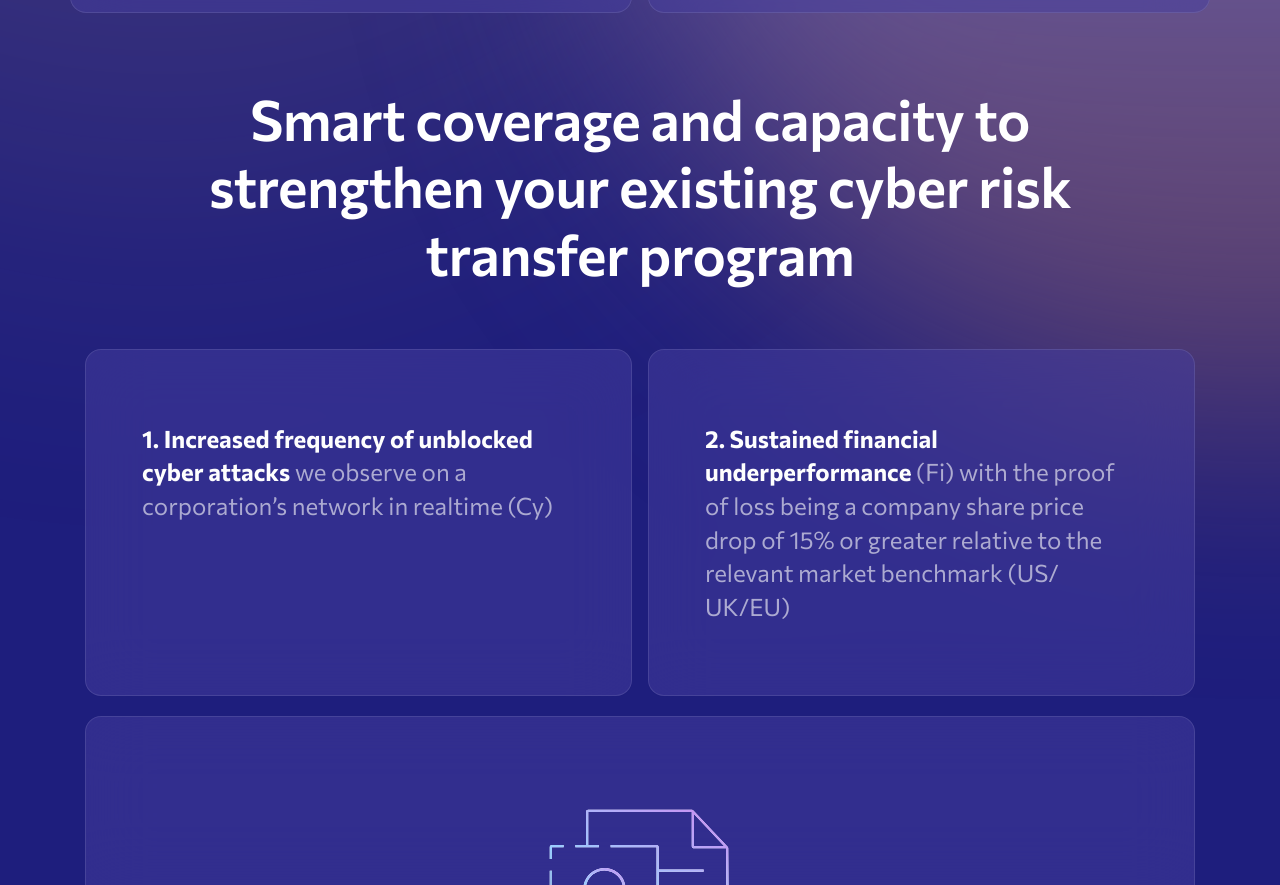
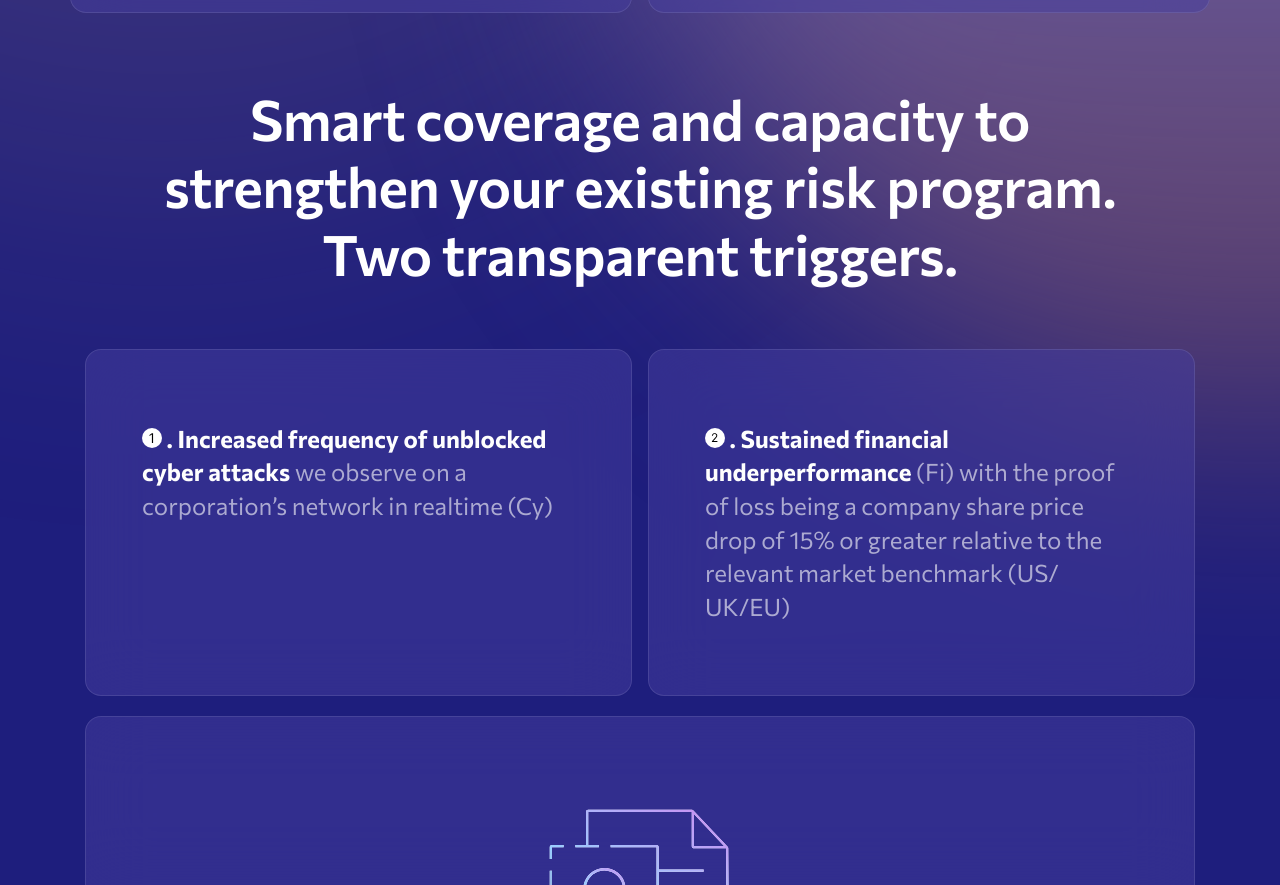
Before and after one commit to Wononi/intangic-mga, a website: page index.html in a window 1280 px wide. Shown: the part 1586-2471 px from the top of the page. Drawn offline with Linux system fonts and the light colour scheme.

Commit message:
Добавляет svg цифры и правит текст

```diff
--- a/index.html
+++ b/index.html
@@ -166,16 +166,32 @@
             </ul>
         </section>
         <section class="about__cyber__protection second_animate_block animate__block">
-            <h2>Smart coverage and capacity to strengthen your existing cyber risk transfer program</h2>
+            <h2>Smart coverage and capacity to strengthen your existing risk program. Two transparent triggers.</h2>
             <ul class="about__cyber__protection-list">
                 <li class="border about__cyber__protection-list__item animate__block">
-                    <p class="about__cyber__protection-list__item-text"><span>1. Increased frequency of unblocked cyber attacks</span>
-                        we observe on a corporation’s network in realtime (Cy)</p>
+                    <p class="about__cyber__protection-list__item-text">
+                        <span>
+                            <svg width="20" height="20" viewBox="0 0 12 12" fill="none" xmlns="http://www.w3.org/2000/svg">
+                                <rect width="12" height="12" rx="6" fill="white"/>
+                                <path d="M6.64773 3.18182V9H5.94318V3.92045H5.90909L4.48864 4.86364V4.14773L5.94318 3.18182H6.64773Z" fill="black"/>
+                            </svg>
+                            . Increased frequency of unblocked cyber attacks
+                        </span>
+                        we observe on a corporation’s network in realtime (Cy)
+                    </p>
                 </li>
                 <li class="border about__cyber__protection-list__item animate__block">
                     <p class="about__cyber__protection-list__item-text">
-                        <span>2. Sustained financial underperformance</span> (Fi) with the proof of loss being a company
-                        share price drop of 15% or greater relative to the relevant market benchmark (US/ UK/EU)</p>
+                        <span>
+                            <svg width="20" height="20" viewBox="0 0 20 20" fill="none" xmlns="http://www.w3.org/2000/svg">
+                                <rect width="20" height="20" rx="10" fill="white"/>
+                                <path d="M6.90341 14V13.233L9.78409 10.0795C10.1222 9.71023 10.4006 9.3892 10.6193 9.11648C10.8381 8.84091 11 8.58239 11.1051 8.34091C11.2131 8.09659 11.267 7.84091 11.267 7.57386C11.267 7.26705 11.1932 7.00142 11.0455 6.77699C10.9006 6.55256 10.7017 6.37926 10.4489 6.2571C10.196 6.13494 9.91193 6.07386 9.59659 6.07386C9.26136 6.07386 8.96875 6.14347 8.71875 6.28267C8.47159 6.41903 8.27983 6.6108 8.14347 6.85795C8.00994 7.10511 7.94318 7.39489 7.94318 7.72727H6.9375C6.9375 7.21591 7.0554 6.76705 7.29119 6.38068C7.52699 5.99432 7.84801 5.69318 8.25426 5.47727C8.66335 5.26136 9.12216 5.15341 9.63068 5.15341C10.142 5.15341 10.5952 5.26136 10.9901 5.47727C11.3849 5.69318 11.6946 5.98437 11.919 6.35085C12.1435 6.71733 12.2557 7.125 12.2557 7.57386C12.2557 7.89489 12.1974 8.20881 12.081 8.51562C11.9673 8.8196 11.7685 9.15909 11.4844 9.53409C11.2031 9.90625 10.8125 10.3608 10.3125 10.8977L8.35227 12.9943V13.0625H12.4091V14H6.90341Z" fill="black"/>
+                            </svg>
+                            . Sustained financial underperformance
+                        </span>
+                        (Fi) with the proof of loss being a company
+                        share price drop of 15% or greater relative to the relevant market benchmark (US/ UK/EU)
+                    </p>
                 </li>
             </ul>
         </section>
```
